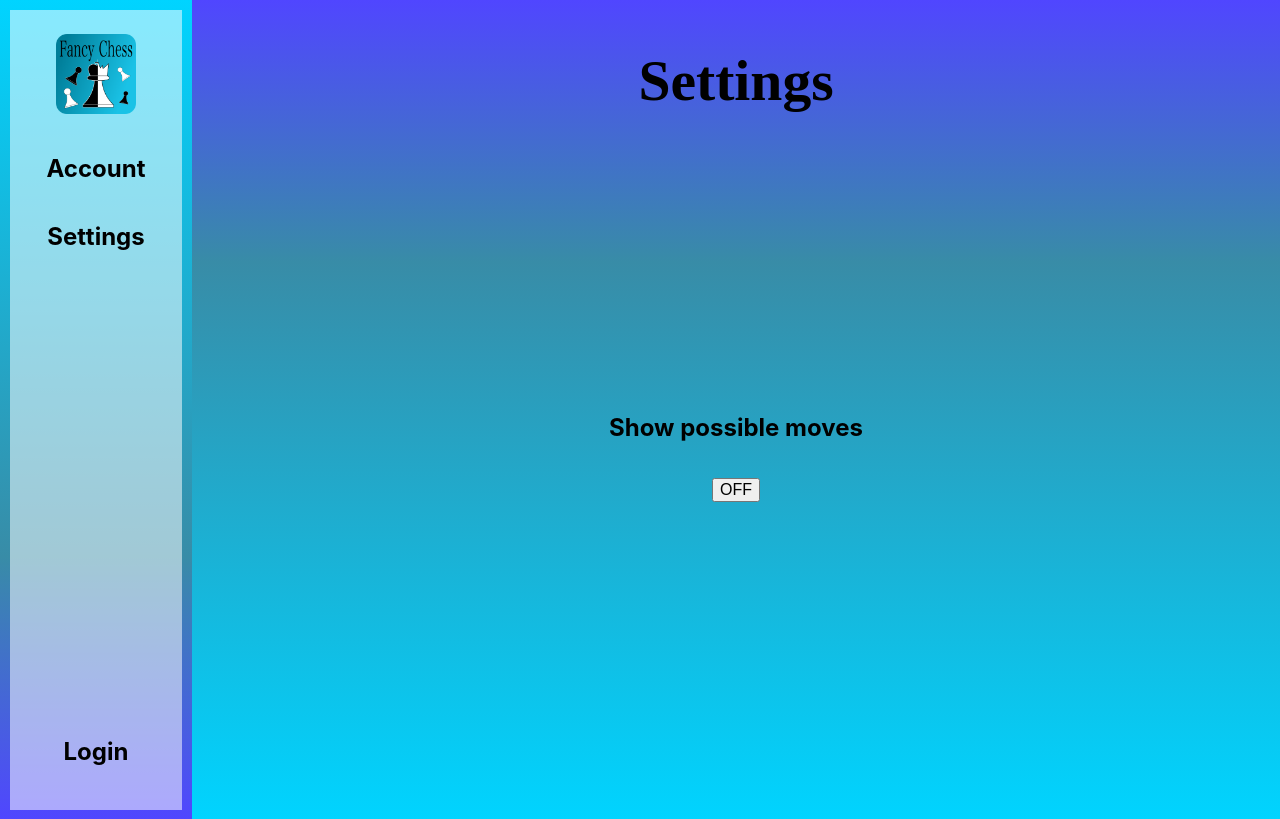
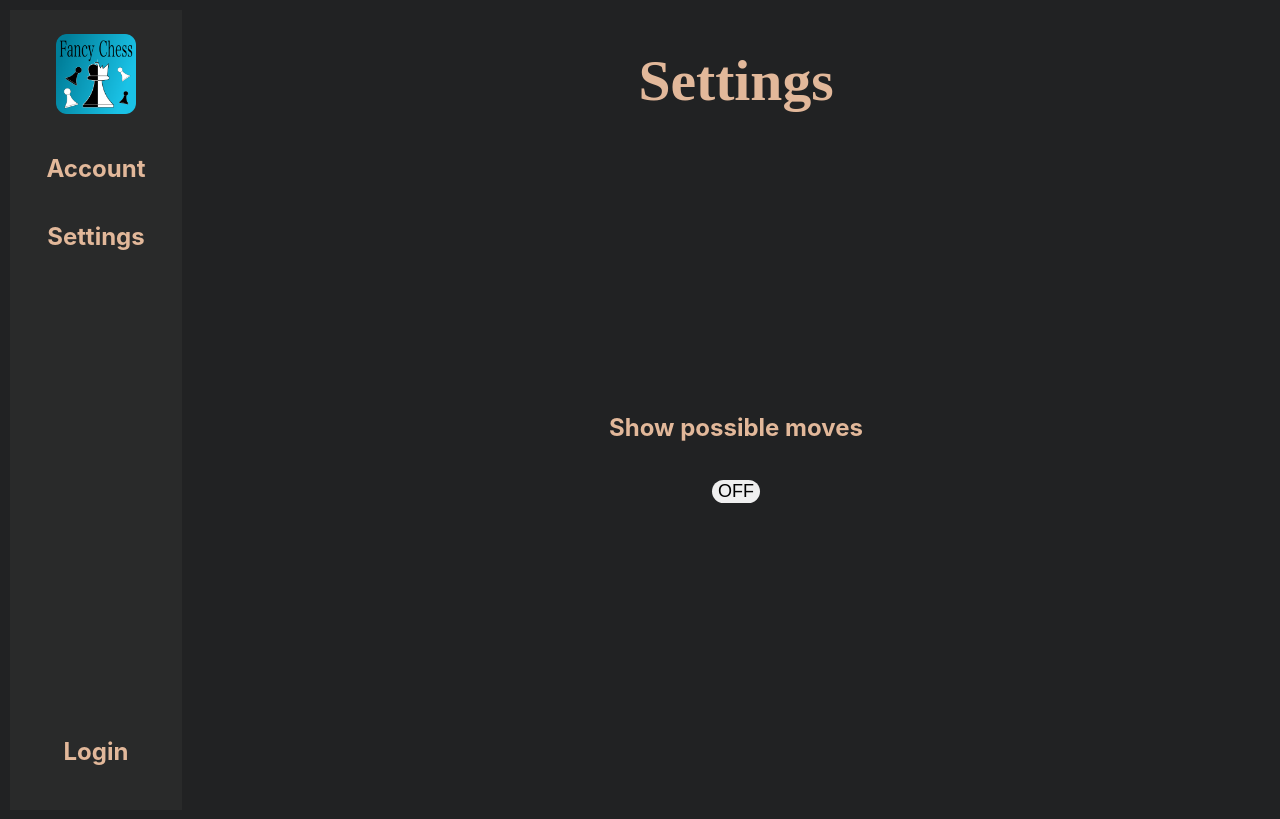
Before and after one commit to cyberlytics/FancyChess, a Next.js app in the folder fancychess/: page /settings in a window 1280 px wide. Built offline with nearby package versions, Linux system fonts and the light colour scheme; no server answers.

Commit message:
css stlying, dark theme

```diff
--- a/fancychess/pages/profil.js
+++ b/fancychess/pages/profil.js
@@ -16,7 +16,7 @@ export default function Profil() {
   const dropdownmenu = () => {
     return (
       <Dropdown>
-        <Dropdown.Button edit></Dropdown.Button>
+        <Dropdown.Button edit style={{backgroundColor: 'rgb(226, 184, 154)'}} ></Dropdown.Button>
         <Dropdown.Menu disabledKeys={selected} onAction={dropdownchoice(selected.anchorKey)} selectionMode="single" selectedKeys={selected} aria-label="Static Actions" onSelectionChange={setSelected}>
           <Dropdown.Item key="W_Bauer">W_Bauer</Dropdown.Item>
           <Dropdown.Item key="W_Turm">W_Turm</Dropdown.Item>
@@ -105,7 +105,7 @@ export default function Profil() {
 
   }
 
-  if (session) {
+  if (!session) {
     return (
       <div className={styles.container}>
         <Head>
--- a/fancychess/styles/Home.module.css
+++ b/fancychess/styles/Home.module.css
@@ -7,31 +7,28 @@
 .container {
   min-height: 100vh;
   display: flex;
-  background: rgb(80,70,255);
-  background: linear-gradient(180deg, rgba(80,70,255,1) 0%, rgba(56,140,167,1) 32%, rgba(0,212,255,1) 100%);
+  background: #212223;
 }
 
 #menu{
   flex: 0 0 15%;
   overflow: auto;
-  background: rgb(80, 70, 255);
-  background: linear-gradient(0deg, rgba(80, 70, 255, 1) 0%, rgba(56, 140, 167, 1) 32%, rgba(0, 212, 255, 1) 100%);
+  background: #212223;
   position: relative;
   text-align: center;
 }
 
 
 #game{
-  background: rgb(80,70,255);
-  background: linear-gradient(180deg, rgba(80,70,255,1) 0%, rgba(56,140,167,1) 32%, rgba(0,212,255,1) 100%);
+  background: #212223;
   display: flex;
   flex-direction: column;
   flex: 1;
 }
 
 #log{
-  background: rgb(80,70,255);
-  background: linear-gradient(0deg, rgba(80,70,255,1) 0%, rgba(56,140,167,1) 32%, rgba(0,212,255,1) 100%);
+  background: #212223;
+  color: rgb(226, 184, 154);
   display: flex;
   flex-direction: column;
   align-items: center;
@@ -44,6 +41,7 @@
   padding-top: 2em;
   text-align: center;
   font-size: 2em;
+  color: rgb(226, 184, 154);
 }
 
 .buttons {
@@ -57,6 +55,8 @@
   margin-left: 20px;
   margin-right: 20px;
   margin-bottom: 1.5em;
+  border-radius: 1em;
+  border: none;
 }
 
 #inviteLink{
@@ -65,19 +65,25 @@
 }
 
 #playerMoveHistory{
-  background-color: azure;
+  color: rgb(226, 184, 154);
+  background-color:#292a2a;
   margin-left: 20px;
   margin-right: 20px;
   margin-top: 3em;
   padding-left: 2em;
   padding-right: 2em;
   padding-bottom: 1.5em;
+  border-radius: 1em;
 }
 
 #logout{
   top: 95%;
   bottom: 0;
   margin-bottom: 5%;
+}
+
+.time-color {
+  color: rgb(226, 184, 154);
 }
 
 #innermenu{
--- a/fancychess/styles/chess-board.module.css
+++ b/fancychess/styles/chess-board.module.css
@@ -24,6 +24,7 @@
 }
 
 .cell_l {
+    color: rgb(226, 184, 154);
     width: 5.6rem;
     height: 5.6rem;
     text-align: center;
--- a/fancychess/styles/menu.module.css
+++ b/fancychess/styles/menu.module.css
@@ -1,17 +1,17 @@
 #innermenu{
     text-align: center;
-    background-color:#ffffff87;
+    background-color:#292a2a;
     height:100vh;
     width: auto;
     margin: 5%;
     display: flex;
     flex-direction: column;
-  }
+}
 
- .link{
+.link{
     text-decoration: none;
-    color: black;
- }
+    color: rgb(226, 184, 154);
+}
 
 .lower_menu_section {
     margin-top: auto;
--- a/fancychess/styles/notlogged.module.css
+++ b/fancychess/styles/notlogged.module.css
@@ -3,13 +3,13 @@
     display: flex;
     align-items: center;
     justify-content: center;
-    background: rgb(80,70,255);
-    background: linear-gradient(180deg, rgba(80,70,255,1) 0%, rgba(56,140,167,1) 32%, rgba(0,212,255,1) 100%);
+    background-color:#292a2a;
     outline: none;
 }
 
 .content {
     text-align: center;
+    color: rgb(226, 184, 154);
 }
 
 .sign_in_button {
--- a/fancychess/styles/settings.module.css
+++ b/fancychess/styles/settings.module.css
@@ -1,15 +1,14 @@
 .container {
   min-height: 100vh;
   display: flex;
-  background: rgb(80,70,255);
-  background: linear-gradient(180deg, rgba(80,70,255,1) 0%, rgba(56,140,167,1) 32%, rgba(0,212,255,1) 100%);
+  background: #212223;
+  color: rgb(226, 184, 154);
 }
 
 .sidebar {
   flex: 0 0 15%;
   overflow: auto;
-  background: rgb(80, 70, 255);
-  background: linear-gradient(0deg, rgba(80, 70, 255, 1) 0%, rgba(56, 140, 167, 1) 32%, rgba(0, 212, 255, 1) 100%);
+  background: #212223;
   position: relative;
   text-align: center;
 }
@@ -41,8 +40,10 @@
 }
 
 .container button {
-  font-size: 16px;
+  font-size: 18px;
   margin-top: 1em;
+  border-radius: 1em;
+  border: none;
 }
 
 @media (max-width: 600px) {
```
Also changed, not shown: fancychess/styles/profil.module.css (+9 -12 lines).
